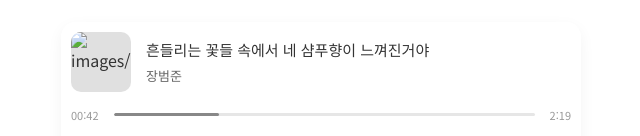
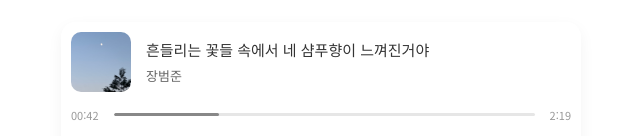
Before and after one commit to shkim1010/saigo, a plain HTML site: page index.html in a window 1280 px wide. Shown: the part 205-341 px from the top of the page, without its empty margins (319-959 px from the left). Drawn offline with Linux system fonts and the light colour scheme.

Commit message:
Update index.html

```diff
--- a/index.html
+++ b/index.html
@@ -26,7 +26,7 @@
         <div class="music-player">
             <div class="album-art-info">
                 <div class="album-art">
-                    <img src="images/IMG_0357.jpg" alt="images/IMG_0357.jpg">
+                    <img src="image/IMG_0357 (1).jpg" alt="image/IMG_0357 (1).jpg">
                 </div>
                 <div class="song-info">
                     <div class="song-title">흔들리는 꽃들 속에서 네 샴푸향이 느껴진거야</div>
```
